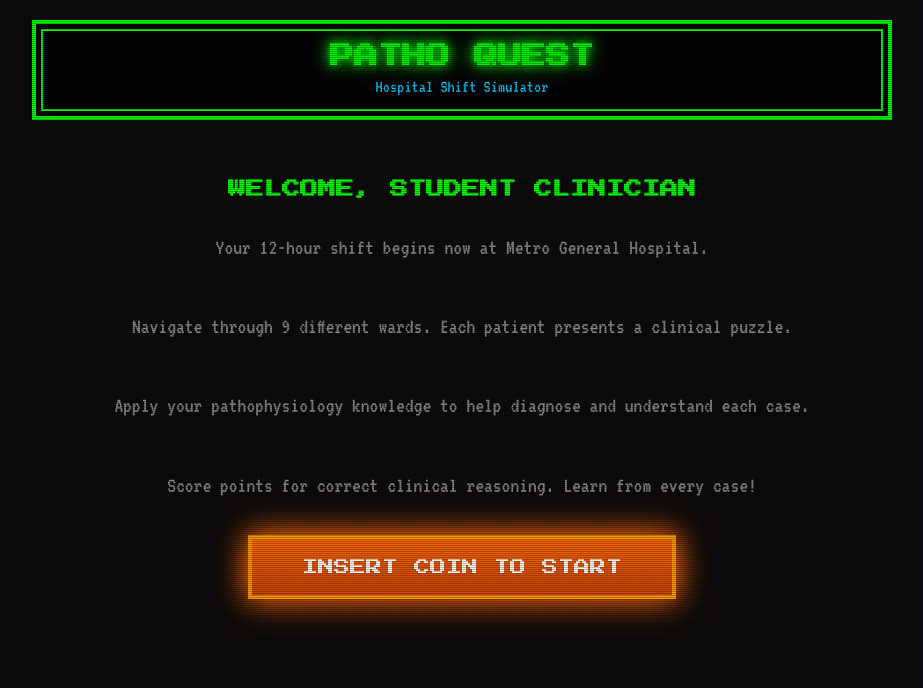
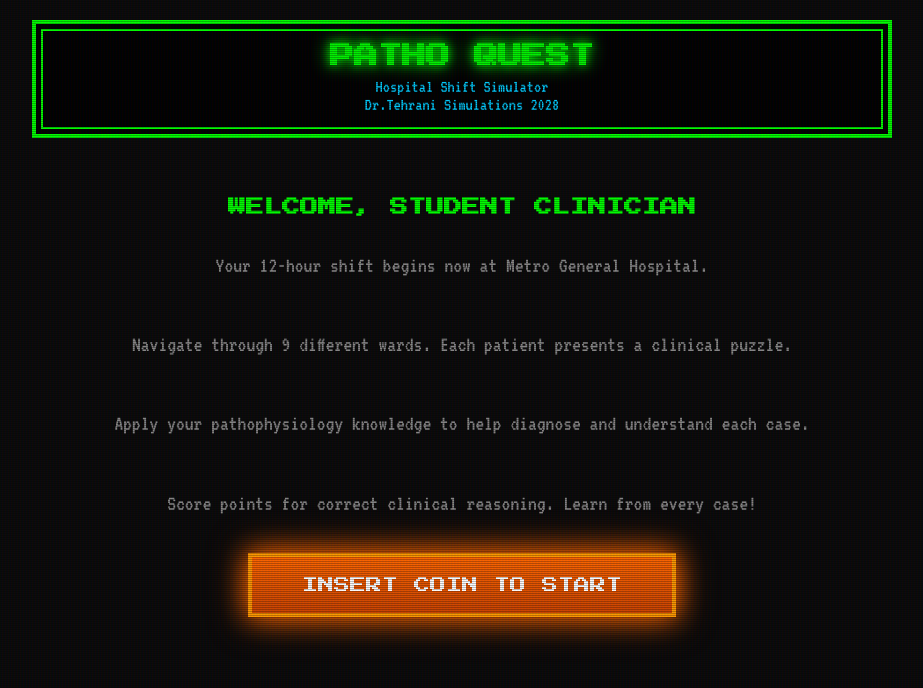
Before and after one commit to Mazdak2023/patho, a plain HTML site: page PathoRetroGame.html in a window 1280 px wide. Shown: the whole page, without its empty margins (178-1101 px from the left). Drawn offline with Linux system fonts and the light colour scheme.

Commit message:
Add subtitle for Dr.Tehrani Simulations 2028

```diff
--- a/PathoRetroGame.html
+++ b/PathoRetroGame.html
@@ -661,6 +661,7 @@
         <header class="game-header">
             <h1 class="game-title">PATHO QUEST</h1>
             <p class="game-subtitle">Hospital Shift Simulator</p>
+            <p class="game-subtitle">Dr.Tehrani Simulations 2028</p>
         </header>
 
         <!-- Stats Bar -->
```
